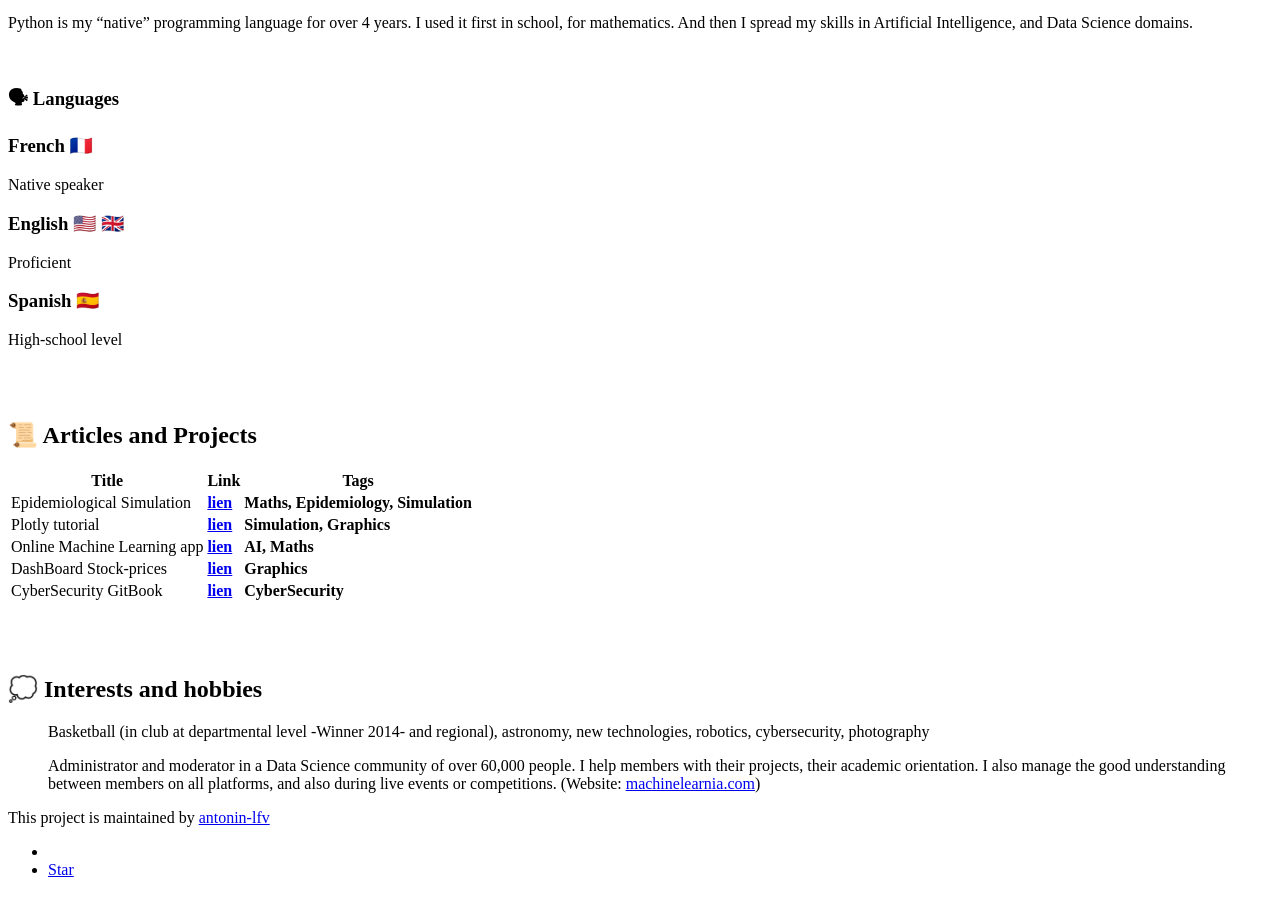
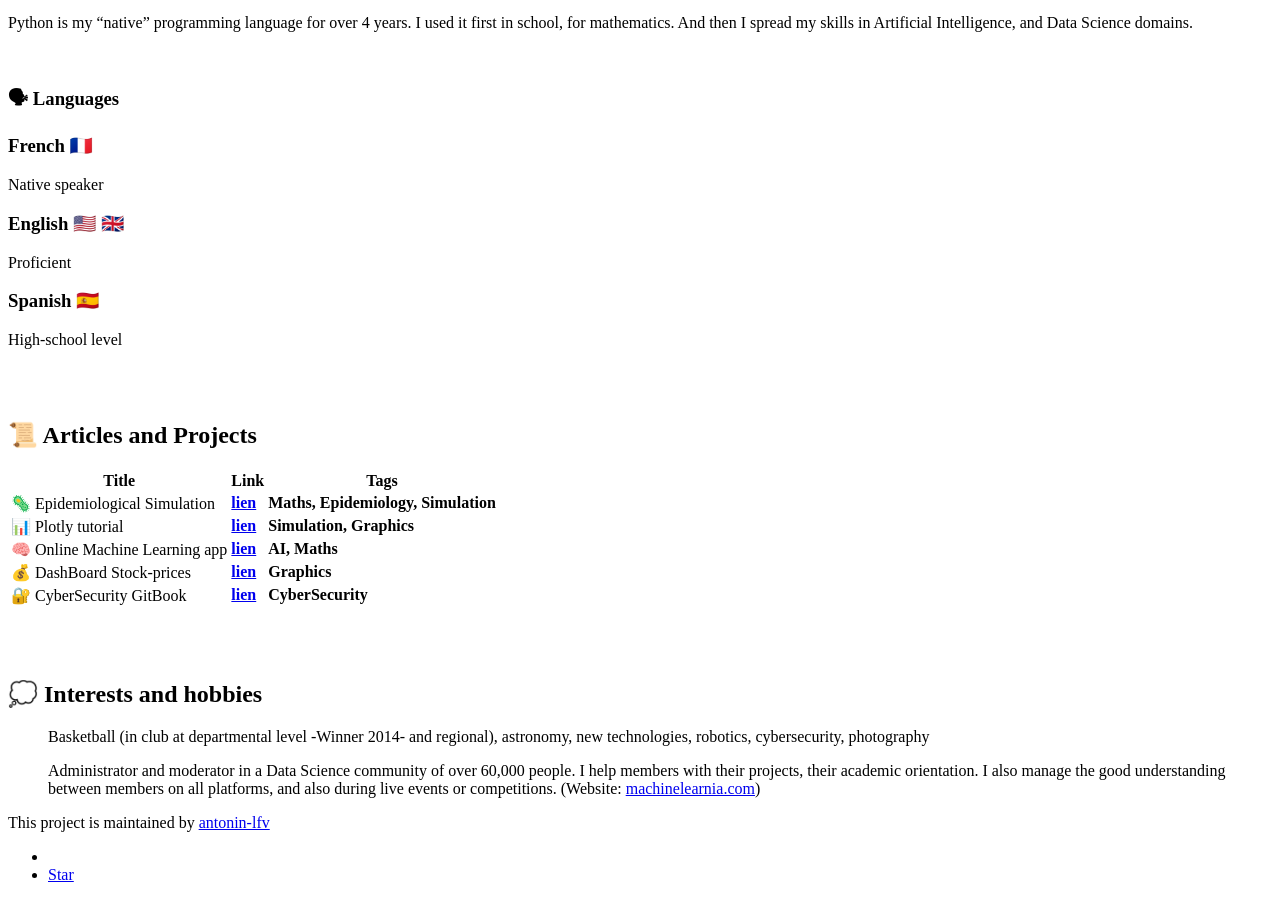
Before and after one commit to antonin-lfv/antonin-lfv.github.io, a Jekyll site: the page built from Resume.md, in a window 1280 px wide and 900 px high, scrolled down 1469 px. Built offline with Jekyll 4.4.1, drawn with Linux system fonts in a browser that asks for light colours.

Commit message:
version 2.2

```diff
--- a/Resume.md
+++ b/Resume.md
@@ -98,11 +98,11 @@ High-school level
 
 | Title           | Link        | Tags      |
 |-------------------|-----------------|------|
-| Epidemiological Simulation | [**lien**](https://www.notion.so/Epidemiological-Simulation-0450afd101ef4ff7a6d7906babe3732b#8311c3472df54b5bb7030fc70a44652a)        | **Maths, Epidemiology, Simulation** |
-| Plotly tutorial            | [**lien**](https://www.notion.so/Plotly-tutorial-244f1ca6536d493b8462c1546d97d38e#f9904bdcd40849438c3bb95de15c78e1)     | **Simulation, Graphics** |
-| Online Machine Learning app| [**lien**](https://www.notion.so/Online-Machine-Learning-app-c6635fd0b789446a9b28f308d7beb9e9#7faa99db8fe7418dab1e7e41f0b3f3b3)  | **AI, Maths** |
-| DashBoard Stock-prices     | [**lien**](https://www.notion.so/DashBoard-Stock-prices-7e7690a7d68d4d049bec92c125058e49#59f5307056fa439ca41ab3183a0b5a9f)  | **Graphics** |
-| CyberSecurity GitBook      | [**lien**](https://www.notion.so/CyberSecurity-GitBook-19f37dfeb6a94d0ba613b894c62eeb03#4f7be8ef93464d5491ab9c7f20ca6741)  | **CyberSecurity** |
+| 🦠 Epidemiological Simulation | [**lien**](https://www.notion.so/Epidemiological-Simulation-0450afd101ef4ff7a6d7906babe3732b#8311c3472df54b5bb7030fc70a44652a)        | **Maths, Epidemiology, Simulation** |
+| 📊 Plotly tutorial            | [**lien**](https://www.notion.so/Plotly-tutorial-244f1ca6536d493b8462c1546d97d38e#f9904bdcd40849438c3bb95de15c78e1)     | **Simulation, Graphics** |
+| 🧠 Online Machine Learning app| [**lien**](https://www.notion.so/Online-Machine-Learning-app-c6635fd0b789446a9b28f308d7beb9e9#7faa99db8fe7418dab1e7e41f0b3f3b3)  | **AI, Maths** |
+| 💰 DashBoard Stock-prices     | [**lien**](https://www.notion.so/DashBoard-Stock-prices-7e7690a7d68d4d049bec92c125058e49#59f5307056fa439ca41ab3183a0b5a9f)  | **Graphics** |
+| 🔐 CyberSecurity GitBook      | [**lien**](https://www.notion.so/CyberSecurity-GitBook-19f37dfeb6a94d0ba613b894c62eeb03#4f7be8ef93464d5491ab9c7f20ca6741)  | **CyberSecurity** |
 
 <br>
 <br>
```
